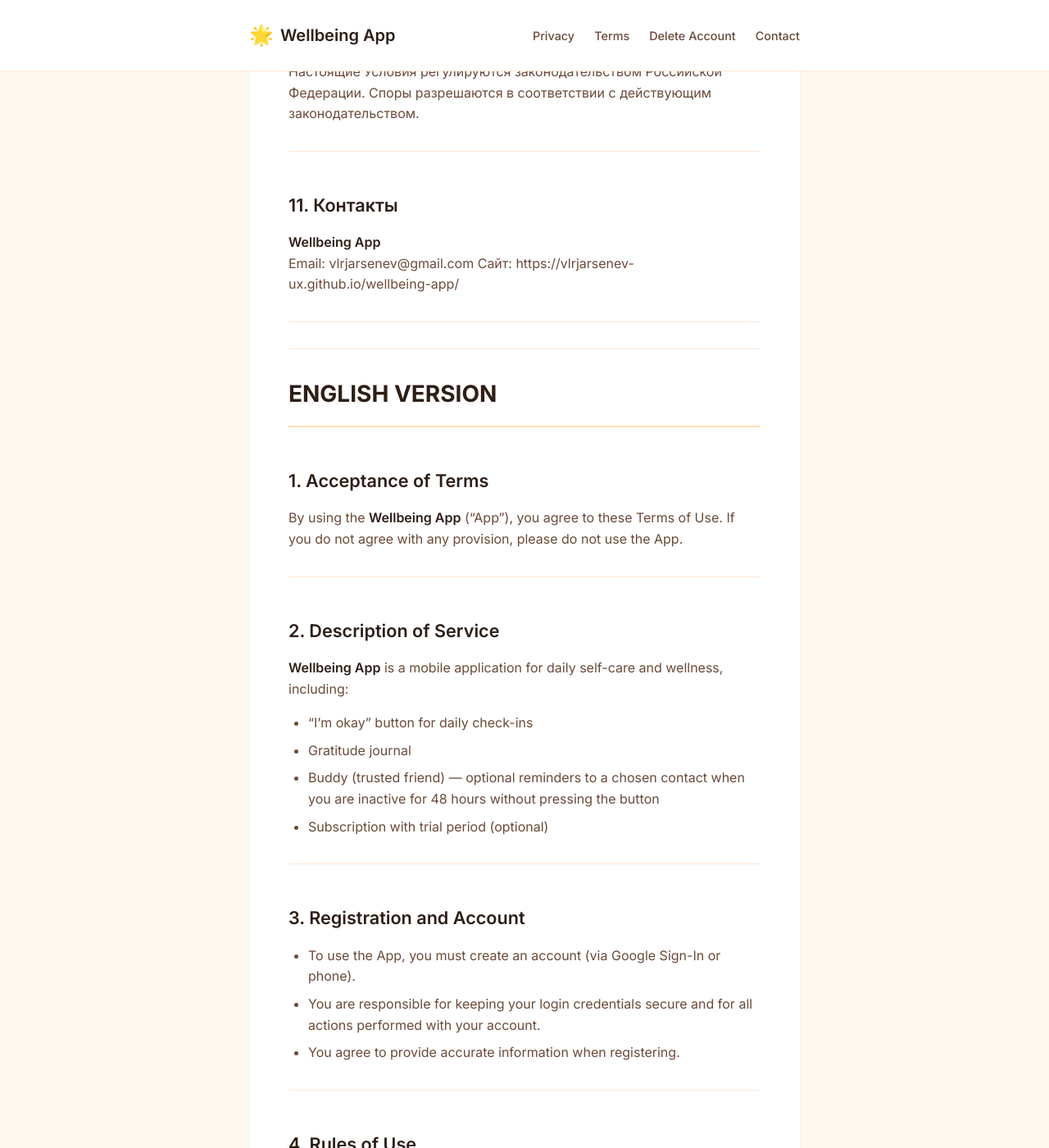
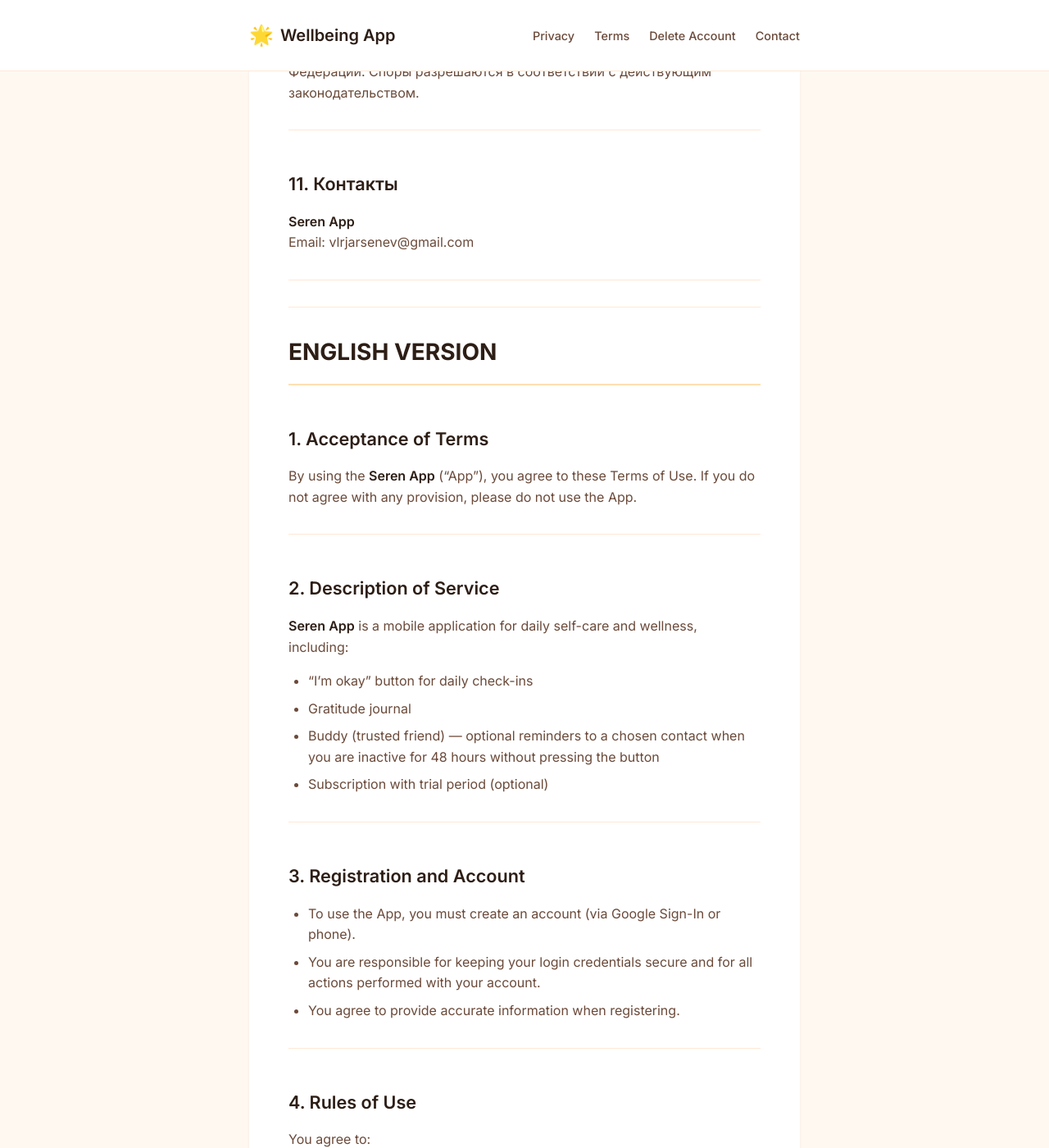
Before and after one commit to vlrjarsenev-ux/Seren-app, a Jekyll site: the page built from terms.md, in a window 1280 px wide and 1400 px high, scrolled down 3082 px. Shown: the whole window at 82% size. Built offline with Jekyll 4.4.1, drawn with Linux system fonts in a browser that asks for light colours; some of the changed text lies outside the part shown.

Commit message:
Update terms.md

```diff
--- a/terms.md
+++ b/terms.md
@@ -13,13 +13,13 @@ layout: default
 
 ## 1. Принятие условий
 
-Используя приложение **Wellbeing App** («Приложение»), вы соглашаетесь с настоящими Условиями использования. Если вы не согласны с какими-либо положениями, пожалуйста, не используйте Приложение.
+Используя приложение **Seren App** («Приложение»), вы соглашаетесь с настоящими Условиями использования. Если вы не согласны с какими-либо положениями, пожалуйста, не используйте Приложение.
 
 ---
 
 ## 2. Описание сервиса
 
-**Wellbeing App** — мобильное приложение для ежедневной заботы о себе и wellness, включающее:
+**Seren App** — мобильное приложение для ежедневной заботы о себе и wellness, включающее:
 
 - Кнопку «Всё хорошо» для ежедневных отметок
 - Журнал благодарности
@@ -58,7 +58,7 @@ layout: default
 
 ## 6. Интеллектуальная собственность
 
-Все права на Приложение, его дизайн, контент и технологии принадлежат **Wellbeing App**. Запрещается копирование, модификация или распространение материалов Приложения без письменного согласия правообладателя.
+Все права на Приложение, его дизайн, контент и технологии принадлежат **Seren App**. Запрещается копирование, модификация или распространение материалов Приложения без письменного согласия правообладателя.
 
 ---
 
@@ -90,9 +90,8 @@ layout: default
 
 ## 11. Контакты
 
-**Wellbeing App**
+**Seren App**
 Email: vlrjarsenev@gmail.com
-Сайт: https://vlrjarsenev-ux.github.io/wellbeing-app/
 
 ---
 
@@ -102,13 +101,13 @@ Email: vlrjarsenev@gmail.com
 
 ## 1. Acceptance of Terms
 
-By using the **Wellbeing App** ("App"), you agree to these Terms of Use. If you do not agree with any provision, please do not use the App.
+By using the **Seren App** ("App"), you agree to these Terms of Use. If you do not agree with any provision, please do not use the App.
 
 ---
 
 ## 2. Description of Service
 
-**Wellbeing App** is a mobile application for daily self-care and wellness, including:
+**Seren App** is a mobile application for daily self-care and wellness, including:
 
 - "I'm okay" button for daily check-ins
 - Gratitude journal
@@ -147,7 +146,7 @@ You agree to:
 
 ## 6. Intellectual Property
 
-All rights to the App, its design, content, and technology belong to **Wellbeing App**. Copying, modifying, or distributing App materials without written consent of the rights holder is prohibited.
+All rights to the App, its design, content, and technology belong to **Seren App**. Copying, modifying, or distributing App materials without written consent of the rights holder is prohibited.
 
 ---
 
@@ -179,6 +178,6 @@ These Terms are governed by the laws of the Russian Federation. Disputes shall b
 
 ## 11. Contact
 
-**Wellbeing App**
+**Seren App**
 Email: vlrjarsenev@gmail.com
 Website: https://vlrjarsenev-ux.github.io/wellbeing-app/
```
